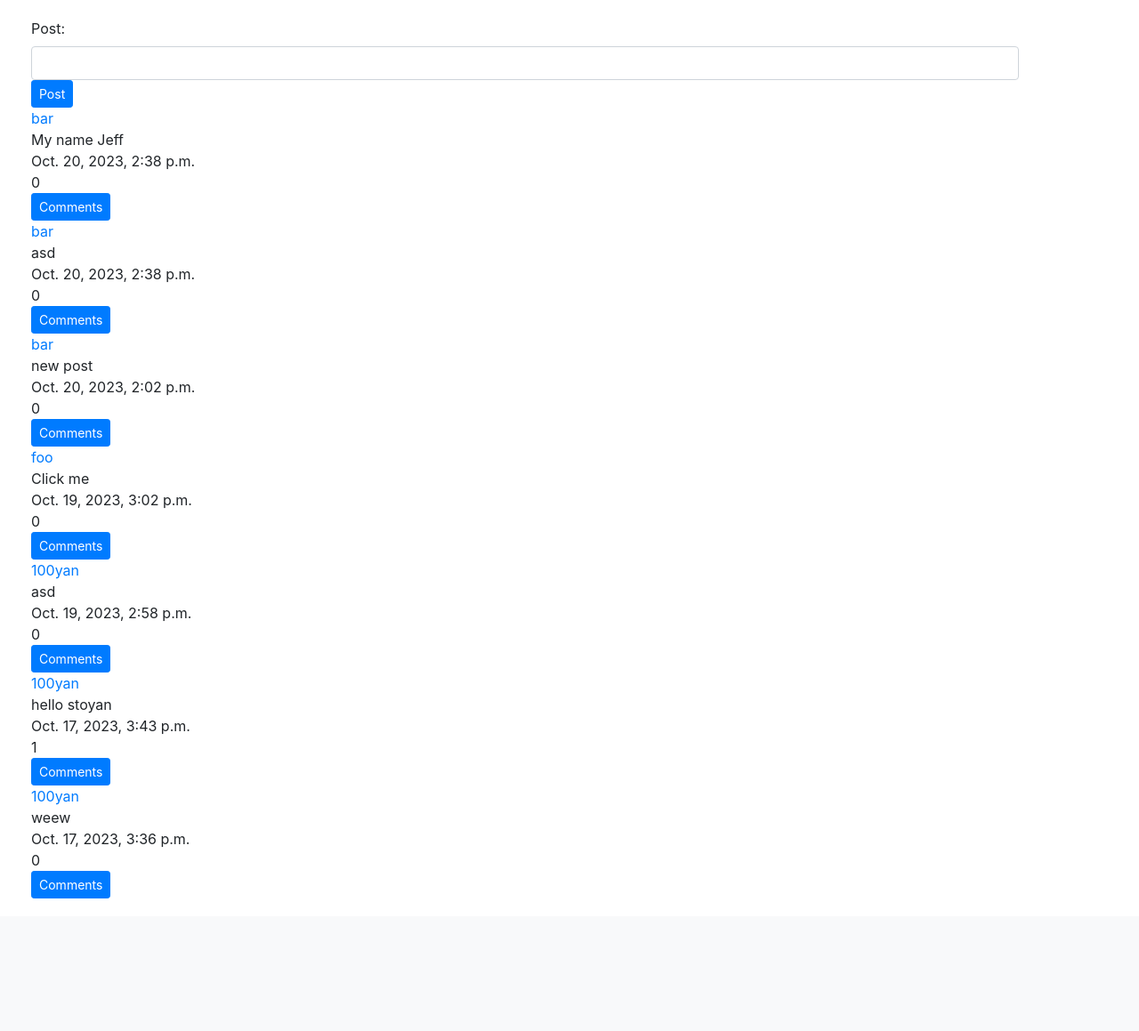
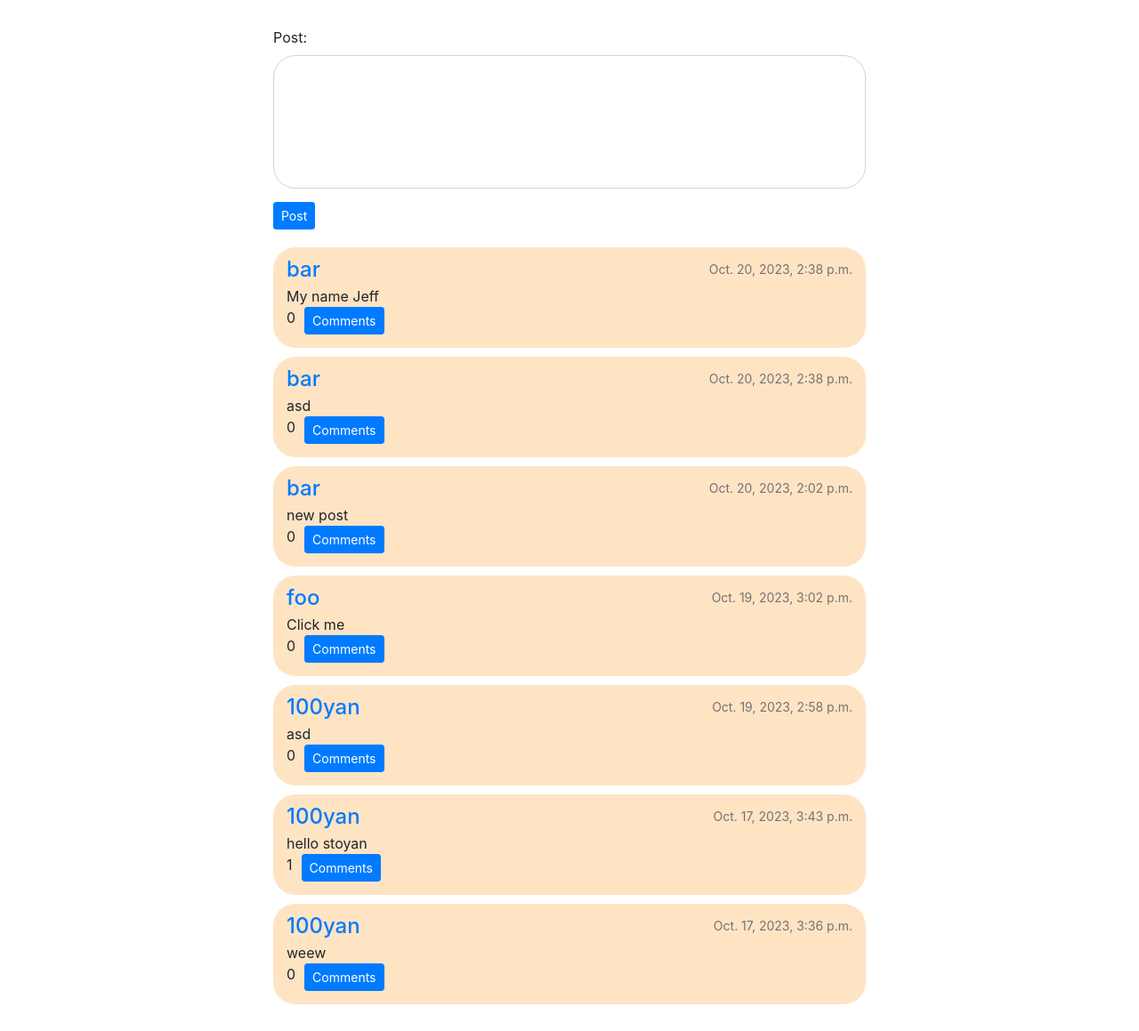
Before and after one commit to 100yann/100cial, a Django app: page / in a window 1280 px wide. Shown: the part 56-1215 px from the top of the page at 89% size. Before the commit the page ends 1066 px from the top, so only its background shows below. Run offline with Django 3.2, Linux system fonts and the light colour scheme; data comes from the database, SQL or seed files in the repository; both versions use the stored data as it was after the commit; some libraries are stand-ins or nearby versions.

Commit message:
stylistic changes

```diff
--- a/network/models.py
+++ b/network/models.py
@@ -7,10 +7,12 @@ class User(AbstractUser):
     following = models.ManyToManyField('self', related_name='followers', blank=True)
 
     def follow(self, follow_user):
-        self.following.add(follow_user)
+        if follow_user != self:
+            self.following.add(follow_user)
 
     def unfollow(self, unfollow_user):
         self.following.remove(unfollow_user)
+
 
 # Model to store all posts
 class Post(models.Model):
--- a/network/static/network/styles.css
+++ b/network/static/network/styles.css
@@ -8,5 +8,50 @@ ul {
 }
 
 .container {
-    margin: 20px;
+    margin: 30px auto;
 }
+
+.form {
+    margin-bottom: 20px;
+}
+.form form .form-control{
+    border-radius: 25px;
+    height: 150px;
+    margin-bottom: 15px;
+}
+
+.home {
+    margin: auto;
+    max-width: 60%;
+}
+
+.single-post {
+    background-color: bisque;
+    border-radius: 25px;
+    padding: 7px 15px 15px;
+    margin-bottom: 10px;
+}
+.single-post .post-heading{
+    display: flex;
+    justify-content: space-between;
+}
+.post-heading #author{
+    font-size: 24px;
+    font-weight: 500;
+}
+.post-heading p{
+    font-size: 14px;
+    color: rgb(115, 115, 115);
+    line-height:36px;
+    padding: 0;
+    margin: 0;
+    vertical-align: middle;
+
+}
+
+.interactions {
+    display: flex;
+}
+.interactions #num-likes {
+    margin-right: 10px;
+}
--- a/network/templates/network/index.html
+++ b/network/templates/network/index.html
@@ -2,6 +2,7 @@
 
 {% block body %}
     <div class="container">
+        <div class="home">
             <div class="form">
                 <form method="POST">
                     {% csrf_token %}
@@ -9,12 +10,13 @@
                     <input type="submit" class='btn btn-sm btn-primary' name="new_post" value="Post">
                 </form>
             </div>
-        <div class="posts">
             {% for post in posts %}
                 <div class="single-post">
-                    <a href="{% url 'user' id=post.author.id %}">{{ post.author }}</a>
+                    <div class="post-heading">
+                        <a id='author' href="{% url 'user' id=post.author.id %}">{{ post.author }}</a>
+                        <p>{{ post.timestamp }}</p>
+                    </div>
                     <div id="post-text">{{post.post}}</div>
-                    {{ post.timestamp }}
                     <div class="interactions">
                         <div id="likes">
                             {% if user.is_authenticated %}
--- a/network/templates/network/layout.html
+++ b/network/templates/network/layout.html
@@ -13,7 +13,7 @@
     <body>
 
         <nav class="navbar navbar-expand-lg navbar-light bg-light">
-            <a class="navbar-brand" href="#">Network</a>
+            <a class="navbar-brand" href="{% url 'index' %}">Network</a>
 
             <div>
               <ul class="navbar-nav mr-auto">
@@ -27,7 +27,7 @@
                 </li>
                 {% if user.is_authenticated %}
                     <li class="nav-item">
-                        <a class="nav-link" href="#">Following</a>
+                        <a class="nav-link" href="{% url 'following' %}">Following</a>
                     </li>
                     <li class="nav-item">
                         <a class="nav-link" href="{% url 'logout' %}">Log Out</a>
```
Also changed, not shown: network/templates/network/following_page.html (added, +48 -0 lines), db.sqlite3. Lines whose indentation alone changed are shown as unchanged.
